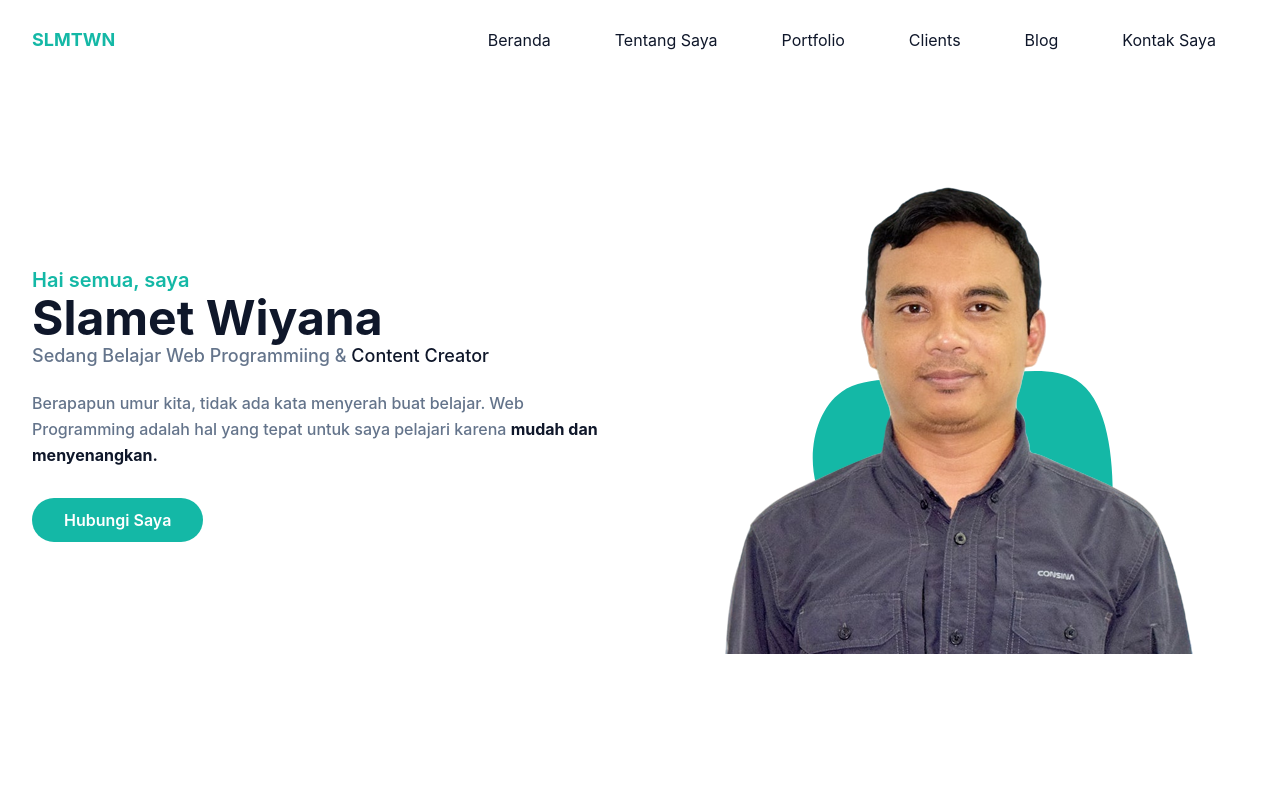
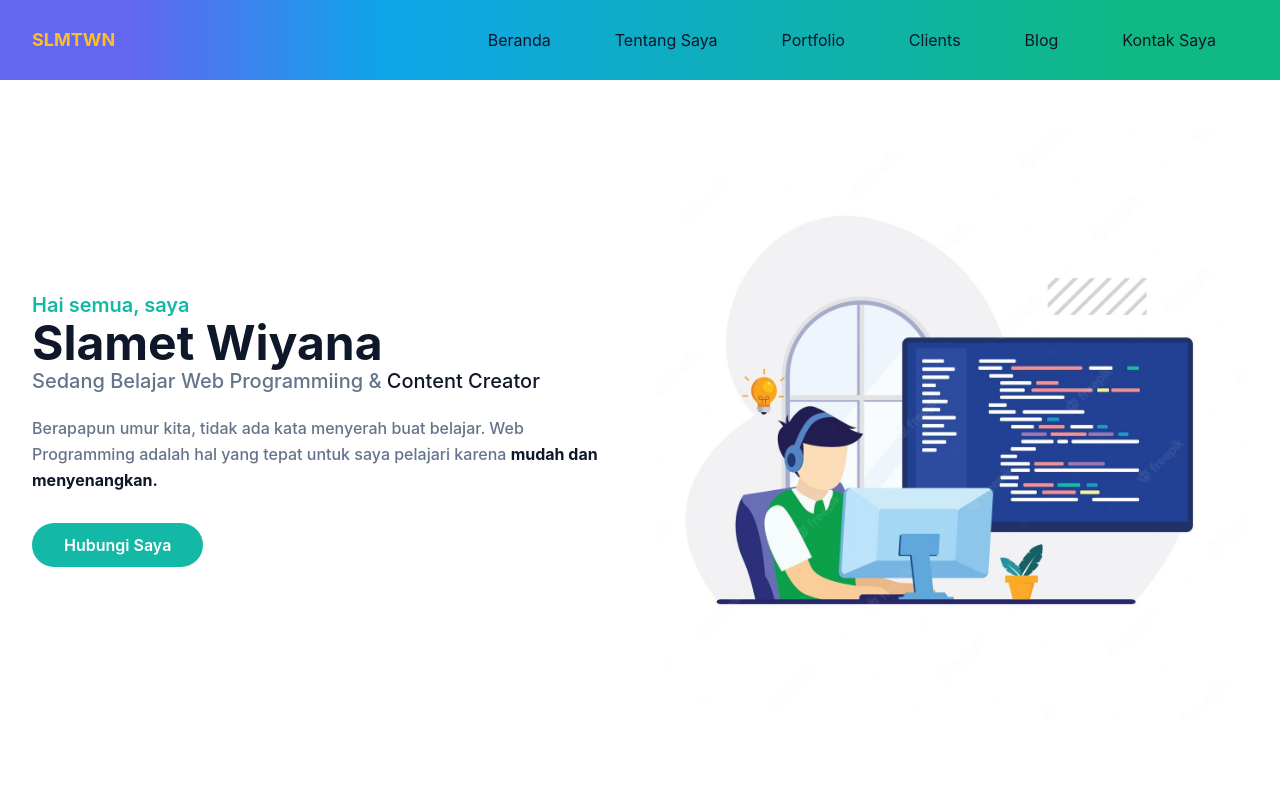
Before and after one commit to slmtwn/portfolio-tailwind-css, a website: page index.html in a window 1280 px wide. Shown: the top 800 px of the page. Drawn offline with Linux system fonts and the light colour scheme.

Commit message:
perbaikan sedikit

```diff
--- a/index.html
+++ b/index.html
@@ -10,11 +10,12 @@
 
 <body>
     <!-- header section start -->
-    <header class="bg-transparent absolute top-0 left-0 w-full flex items-center z-10">
+    <header class="bg-gradient-to-r from-indigo-500 from-10% via-sky-500 via-30% to-emerald-500 to-90% absolute top-0
+        left-0 w-full flex items-center z-10">
         <div class="container">
             <div class="flex items-center justify-between relative">
                 <div class="px-4">
-                    <a href="#home" class="font-bold text-lg text-primary block py-6">SLMTWN</a>
+                    <a href="#home" class="font-bold text-lg text-amber-400 block py-6">SLMTWN</a>
                 </div>
                 <div class="flex items-center px-4">
                     <button id="hamberger" name="hamberger" type="button" class="block absolute right-4 lg:hidden">
@@ -65,7 +66,7 @@
     <!-- header section end -->
 
     <!-- hero section start -->
-    <section id="home" class="pt-36 pb-16">
+    <section id="home" class="pt-32 pb-16">
         <div class="container">
             <div class="flex flex-wrap">
                 <div class="w-full self-center px-4 lg:w-1/2">
@@ -85,10 +86,10 @@
                 </div>
                 <div class="w-full self-end px-4 lg:w-1/2">
                     <div class="relative mt-10 lg:mt-0 lg:right-0">
-                        <img src="dist/img/slmtwn.png" alt="slamet wiyana" class="max-w-full mx-auto">
+                        <img src="dist/img/programmer.jpg" alt="slamet wiyana" class="max-w-full mx-auto">
                         <span class="absolute -bottom-10 -z-10 left-1/2 -translate-x-1/2 md:scale-100">
-                            <svg width="400" height="400" viewBox="0 0 200 200" xmlns="http://www.w3.org/2000/svg">
-                                <path fill="#14b8a6"
+                            <svg width="500" height="500" viewBox="0 0 200 200" xmlns="http://www.w3.org/2000/svg">
+                                <path fill="#14b8"
                                     d="M56.5,-51.8C69.3,-43.7,73,-21.9,73.1,0.1C73.2,22.1,69.7,44.1,56.9,57.4C44.1,70.6,22.1,75.1,5.5,69.6C-11,64,-21.9,48.5,-33.6,35.2C-45.2,21.9,-57.6,11,-61.7,-4.1C-65.9,-19.2,-61.8,-38.4,-50.1,-46.5C-38.4,-54.5,-19.2,-51.4,1.3,-52.7C21.9,-54,43.7,-59.8,56.5,-51.8Z"
                                     transform="translate(100 100) scale(1.1)" />
                             </svg>
```
Also changed, not shown: dist/img/bg-header.jpg (added), dist/img/programmer.jpg (added), dist/output.css, 1 other file.
